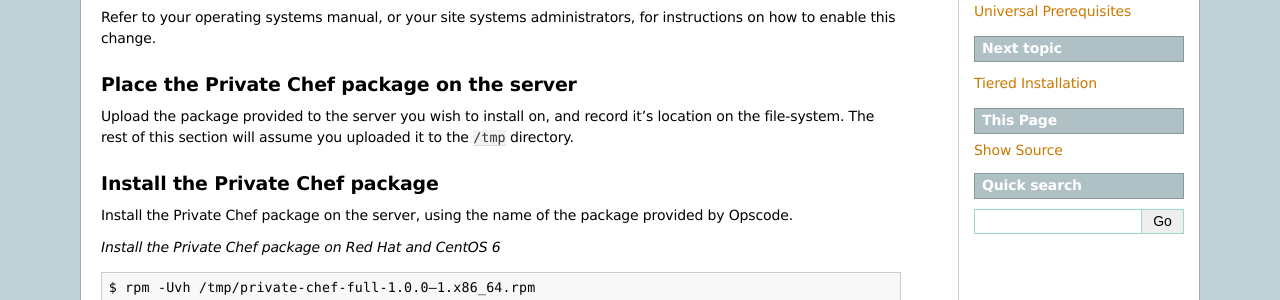
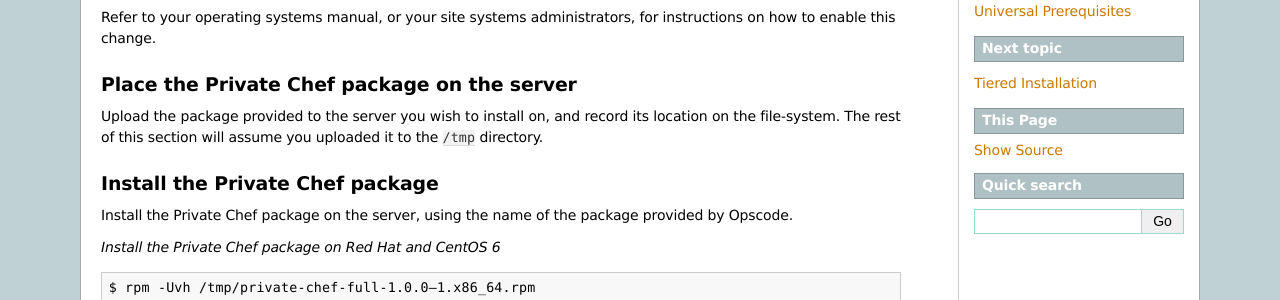
Before and after one commit to chef-boneyard/private-chef-administration, a Sphinx documentation site: the page built from source/installation/standalone.rst, in a window 1280 px wide. Shown: the part 494-794 px from the top of the page. Built offline with Sphinx 7.4.7, drawn with Linux system fonts in a browser that asks for light colours.

Commit message:
http://theoatmeal.com/comics/misspelling

```diff
--- a/source/installation/ha.rst
+++ b/source/installation/ha.rst
@@ -317,7 +317,7 @@
 ---------------------------------------------
 
 Upload the package provided to the servers you wish to install on, and
-record it’s location on the file-system. The rest of this section will
+record its location on the file-system. The rest of this section will
 assume you uploaded it to the ``/tmp`` directory on each system.
 
 Place the private-chef.rb in /etc/opscode on the bootstrap server
--- a/source/installation/standalone.rst
+++ b/source/installation/standalone.rst
@@ -46,7 +46,7 @@
 --------------------------------------------
 
 Upload the package provided to the server you wish to install on, and
-record it’s location on the file-system. The rest of this section will
+record its location on the file-system. The rest of this section will
 assume you uploaded it to the ``/tmp`` directory.
 
 Install the Private Chef package
--- a/source/installation/tiered.rst
+++ b/source/installation/tiered.rst
@@ -234,7 +234,7 @@
 ---------------------------------------------
 
 Upload the package provided to the servers you wish to install on, and
-record it’s location on the file-system. The rest of this section will
+record its location on the file-system. The rest of this section will
 assume you uploaded it to the ``/tmp`` directory on each system.
 
 Place the private-chef.rb in /etc/opscode on the bootstrap server
--- a/source/support.rst
+++ b/source/support.rst
@@ -233,7 +233,7 @@
 The Incident Severity determines the escalation timeline. If the incident
 remains open after the time indicated, Opscode escalates stewardship of issue
 resolution to the next level, to ensure appropriate resources are aligned and
-focused on addressing its’ resolution.  The following table provides escalation
+focused on addressing its resolution.  The following table provides escalation
 timelines for Severity 1 and 2 incidents, based on time after the incident was
 received during service hours.
 
```
